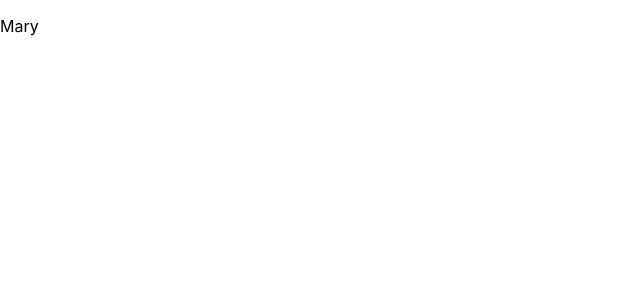
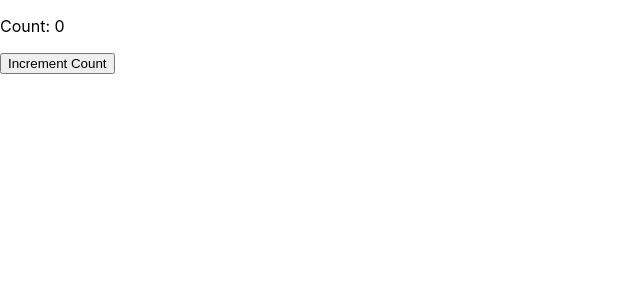
Before and after one commit to manoj633/react-revision, a React (Create React App) app: page / in a window 1280 px wide. Shown: the top 300 px of the page, without its empty margins (0-640 px from the left). Built offline with nearby package versions, Linux system fonts and the light colour scheme.

Commit message:
useState hook

```diff
--- a/src/App.js
+++ b/src/App.js
@@ -1,11 +1,13 @@
 import ParentComponent from "./components/propsBasics/Parent";
 import DefaultProps from "./components/propsBasics/DefaultProps";
+import CounterComponent from "./components/useState hook/Counter";
 
 function App() {
   return (
     <div className="App">
       {/* <ParentComponent /> */}
-      <DefaultProps />
+      {/* <DefaultProps /> */}
+      <CounterComponent /> {/* useState hook example */}
     </div>
   );
 }
--- /dev/null
+++ b/src/components/useState hook/Counter.js
@@ -0,0 +1,18 @@
+import React, { useState } from "react";
+
+function CounterComponent() {
+  const [count, setCount] = useState(0);
+
+  function increment() {
+    setCount(count + 1);
+  }
+
+  return (
+    <>
+      <p>Count: {count}</p>
+      <button onClick={increment}>Increment Count</button>
+    </>
+  );
+}
+
+export default CounterComponent;
```
